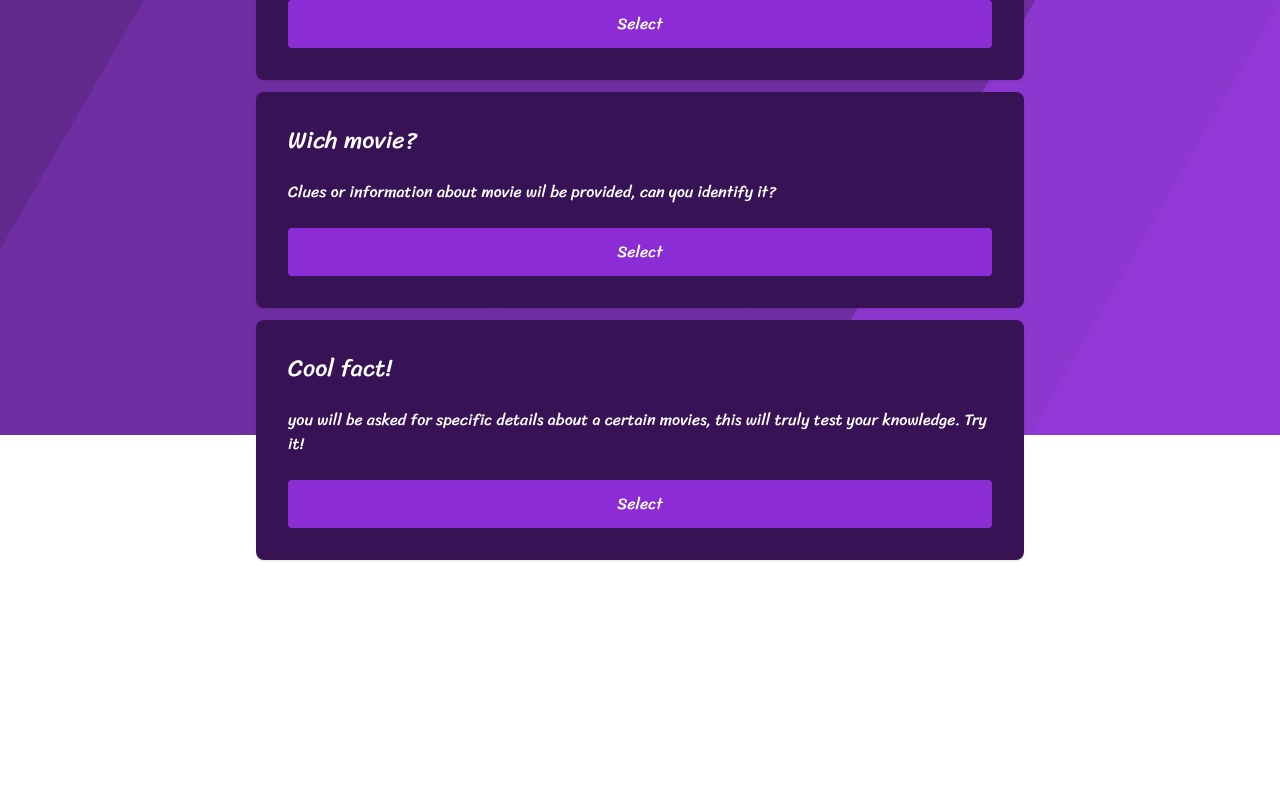
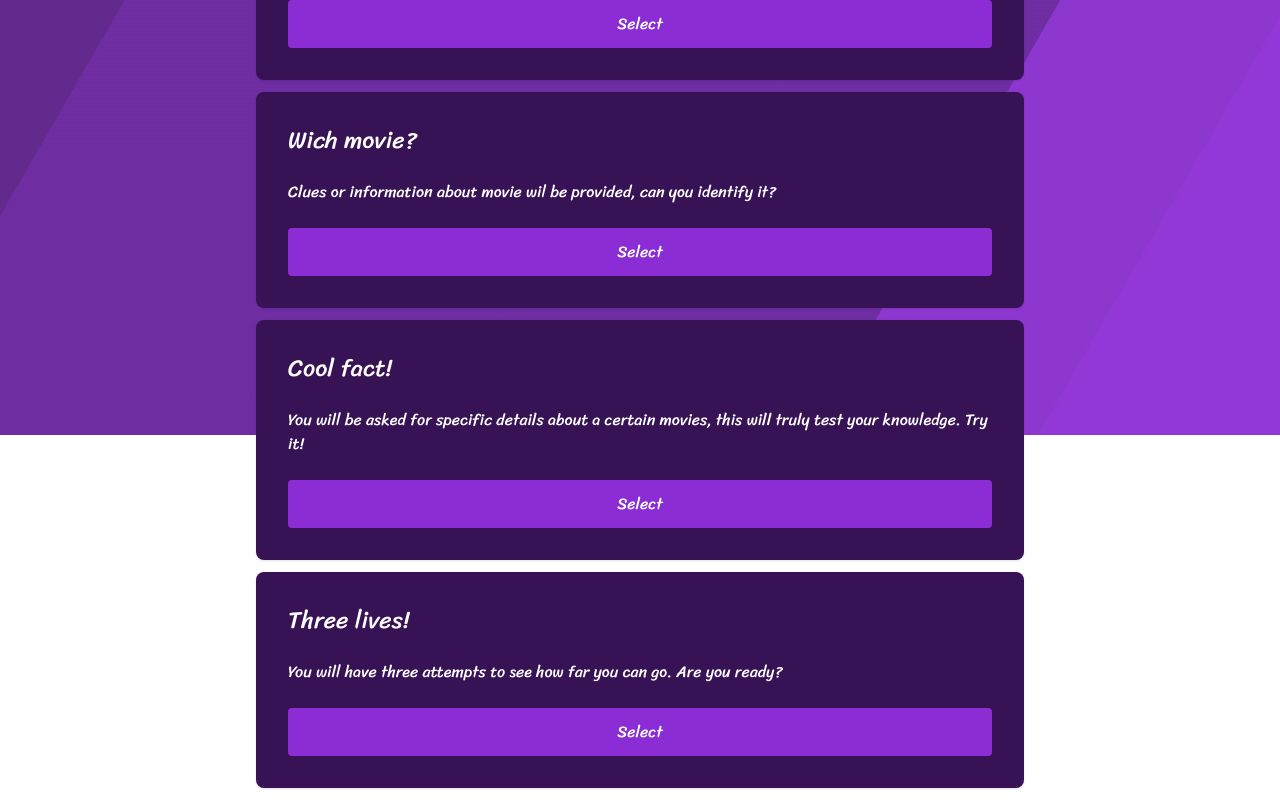
Before and after one commit to Robbyro10/MovieTrivia, a React (Vite) app: page /category in a window 1280 px wide. Shown: the part 365-1165 px from the top of the page. Before the commit the page ends 937 px from the top, so only its background shows below. Built offline with nearby package versions, Linux system fonts and the light colour scheme.

Commit message:
Modalidad de juego con tres vidas

```diff
--- a/src/components/Category.jsx
+++ b/src/components/Category.jsx
@@ -1,11 +1,11 @@
 import { useNavigate } from "react-router-dom";
 import { Button } from "./Button";
 
-export const Category = ({ title, description }) => {
+export const Category = ({ title, description, routeToGame = '/game' }) => {
   const navigate = useNavigate();
 
   const goToGame = () => {
-    navigate("/game");
+    navigate(routeToGame);
   };
 
   return (
--- a/src/pages/CategoryPage.jsx
+++ b/src/pages/CategoryPage.jsx
@@ -72,8 +72,15 @@ export const CategoryPage = () => {
           <Category
             title={"Cool fact!"}
             description={`
-              you will be asked for specific details about a certain movies, this will truly test your knowledge. Try it!
+              You will be asked for specific details about a certain movies, this will truly test your knowledge. Try it!
             `}
+          />
+          <Category
+            title={"Three lives!"}
+            description={`
+              You will have three attempts to see how far you can go. Are you ready?
+            `}
+            routeToGame={"/game?lives=3"}
           />
         </div>
       </div>
--- a/src/pages/GamePage.jsx
+++ b/src/pages/GamePage.jsx
@@ -1,5 +1,6 @@
 import React, { useState, useEffect } from "react";
 import { useNavigate } from "react-router-dom";
+import { useSearchParams } from "react-router-dom";
 import { Button, Confetti, Question } from "../components";
 import { questions } from "../data/questions";
 import backAudio from "../assets/audio/back.wav";
@@ -7,20 +8,22 @@ import wonAudio from "../assets/audio/won.wav";
 import loseAudio from "../assets/audio/lose.wav";
 
 export const GamePage = () => {
+  let [searchParams, setSearchParams] = useSearchParams();
   const navigate = useNavigate();
   const repeatQuestions = [];
+  const numLives = Number(searchParams.get("lives"));
   //TODO: VALIDAR QUE NO SE REPITA EL NUMERO ALETORIO
   const max = questions.length;
   const getRandomInt = (max) => Math.floor(Math.random() * max);
   const selectedQuestion = questions[getRandomInt(max)];
   const [question, setQuestion] = useState(selectedQuestion);
   const [toCongratulate, setToCongratulate] = useState(false);
-  const [questionsAnsweredCorrectly, setQuestionsAnsweredCorrectly] =
-    useState(0);
+  const [questionsAnsweredCorrectly, setQuestionsAnsweredCorrectly] = useState(0);
   const [questionsAnswered, setQuestionsAnswered] = useState(0);
   const [points, setPoints] = useState(0);
   const [showAnswer, setShowAnswer] = useState(false);
   const [time, setTime] = useState(15);
+  const [lives, setLives] = useState( numLives || null );
   let timer = null;
 
   const nextQuestion = () => {
@@ -40,7 +43,7 @@ export const GamePage = () => {
       setTimeout(() => {
         setToCongratulate(false);
       }, 3000);
-    }
+    } else if ( lives !== null ) setLives( prev => prev - 1 )
 
     setQuestionsAnswered(questionsAnswered + 1);
     setShowAnswer(true);
@@ -48,7 +51,6 @@ export const GamePage = () => {
   };
 
   const finishGame = () => {
-    new Audio(backAudio).play();
     setTimeout(() => {
       navigate(
         `/end?points=${points}&answered=${questionsAnswered}&correctly=${questionsAnsweredCorrectly}`
@@ -57,9 +59,19 @@ export const GamePage = () => {
   };
 
   useEffect(() => {
+    if ( lives !== null && lives <= 0 ) finishGame();
+  }, [lives])
+
+  useEffect(() => {
     timer = setInterval(() => {
       if (time > 0) setTime(time - 1);
-      else setShowAnswer(true);
+      else {
+        new Audio(loseAudio).play();
+        clearInterval(timer);
+        setQuestionsAnswered(prev => prev + 1);
+        if ( lives !== null ) setLives( prev => prev - 1 );
+        setShowAnswer(true);
+      }
     }, 1000);
     return () => clearInterval(timer);
   }, [time]);
@@ -68,8 +80,11 @@ export const GamePage = () => {
     <>
       {toCongratulate && <Confetti />}
       <div className="h-screen pt-12 flex flex-col items-center gap-8 animate__animated animate__fadeIn">
-        <p className="text-2xl gap-4">
-          Points: {points} <i className="fa-solid fa-coins"></i>{" "}
+        <p className="text-2xl gap-8 flex">
+          <span>
+            Points: {points} <i className="fa-solid fa-coins" style={{'color':'yellow'}}></i>
+          </span>
+          { lives !== null && <span> Lives: {lives} <i className="fa-solid fa-heart" style={{'color':'red'}}></i> </span> }
         </p>
 
         <Question
@@ -83,7 +98,10 @@ export const GamePage = () => {
         {showAnswer && (
           <div className="pt-8 grid grid-cols-2 gap-8 w-full sm:w-[55%] mx-auto">
             <span
-              onClick={finishGame}
+              onClick={ () => {
+                new Audio(backAudio).play();
+                finishGame ();
+              }}
               className={`
                   min-w-[125px] px-3 py-2 rounded text-white border-2 block
                   transparent hover:shadow-[0_0_0_4px_rgb(var(--color-primary-1200)/.5)]
```
